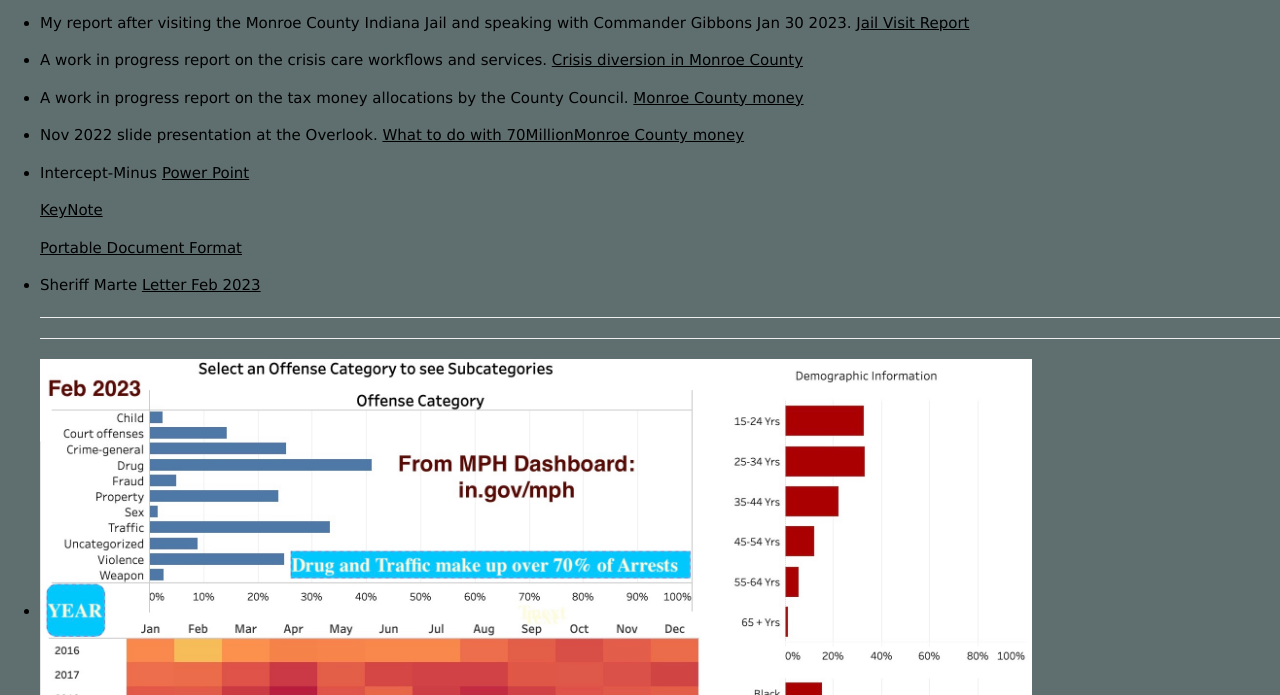
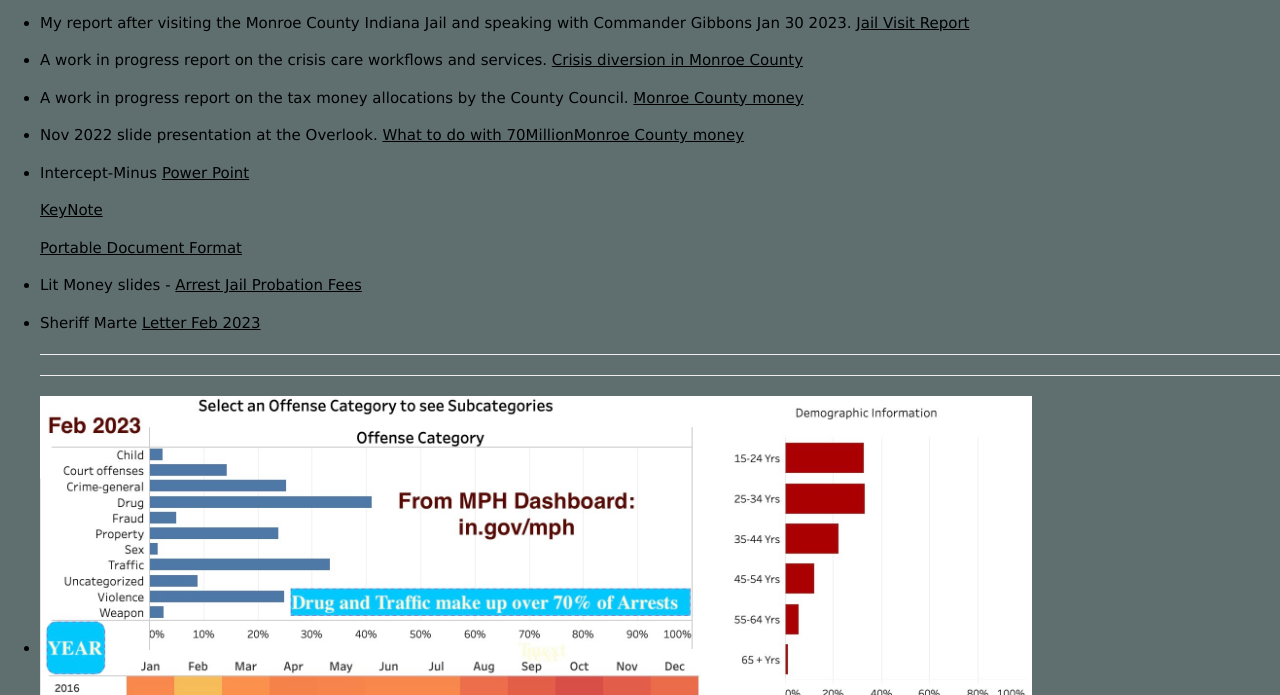
Before and after one commit to LeRoyFlow/LeRoyFlow.github.io, a plain HTML site: page index.html in a window 1280 px wide. Shown: the part 105-800 px from the top of the page. Drawn offline with nearby package versions, Linux system fonts and the light colour scheme.

Commit message:
adding LITMoney link

```diff
--- a/index.html
+++ b/index.html
@@ -45,6 +45,10 @@
 <li><p> Intercept-Minus <a href="https://leroyflow.github.io/Intercept-Minus.pptx">Power Point</a></p> <a href="https://leroyflow.github.io/Intercept-Minus.key">KeyNote</a></p> <a href="https://leroyflow.github.io/Intercept-Minus.pdf">Portable Document Format </a>
  </p>
 </li>
+<li><p>
+Lit Money slides - <a href="https://leroyflow.github.io/notcages-LITMoney-PDF.pdf">
+Arrest Jail Probation Fees </a> </p>
+</li>
 <li> <p> Sheriff Marte <a href="https://leroyflow.github.io/With-Or-Without.pdf">Letter Feb 2023 </a> </p> </li>
 </ul>
 <ul>
```
